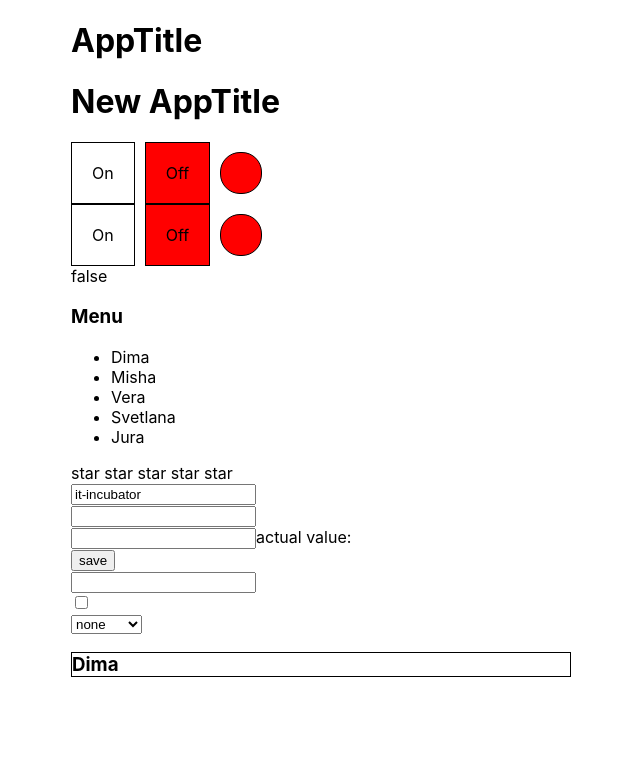
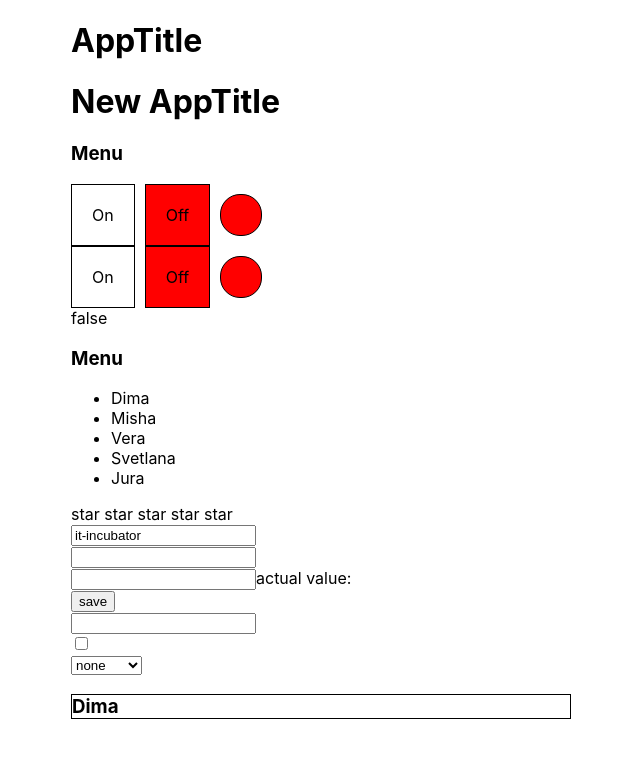
Before and after one commit to zanzipanziby/React-kabzda-kak-podrobno, a React (Create React App) app: page / in a window 1280 px wide. Shown: the top 758 px of the page, without its empty margins (319-959 px from the left). Built offline with nearby package versions, Linux system fonts and the light colour scheme.

Commit message:
useReducer

```diff
--- a/src/App.tsx
+++ b/src/App.tsx
@@ -26,7 +26,7 @@ function App() {
         <div className="App">
             <AppTitle title="AppTitle"/>
             <AppTitle title="New AppTitle"/>
-            {/*<UncontroledAccordion title={"Menu"}/>*/}
+            <UncontroledAccordion title={"Menu"}/>
             <OnOff on={on} setOn={setOn}/>
             <UncontroledOnOff setOn={setOn}/>{on.toString()}
 
--- a/src/components/UncontroledAccordion/UncontroledAccordion.tsx
+++ b/src/components/UncontroledAccordion/UncontroledAccordion.tsx
@@ -1,21 +1,42 @@
-import React, {useState} from "react";
+import React, {useReducer} from "react";
 
 
 type AccordionPropsType = {
     title: string
 }
 
+type ActionType = {
+    type: string
+}
+
+export type StateType = {
+    collapsed: boolean
+}
+
+export const reducer = (state: StateType, action: ActionType ): StateType => {
+
+    switch (action.type){
+        case 'CHANGE_COLLAPSED':
+
+            return {...state, collapsed:!state.collapsed}
+        default: return state
+    }
+}
+
 
 export const UncontroledAccordion = (props: AccordionPropsType) => {
-    const [collapsed, setCollapsed] = useState(true)
+    // const [collapsed, setCollapsed] = useState(true)
+    const [state, dispatchCollapsed] = useReducer(reducer,{collapsed: false})
     const changeCollapsed = () => {
-        setCollapsed(!collapsed)
+        // setCollapsed(!collapsed)
+        let action:ActionType = {type: 'CHANGE_COLLAPSED'}
+        dispatchCollapsed(action)
     }
 
         return (
             <div>
                 <AccordionTitle title={props.title} changeCollapsed={changeCollapsed}/>
-                {collapsed && <AccordionBody/>}
+                {state.collapsed && <AccordionBody/>}
             </div>
         )
 
```
Also changed, not shown: 2 other files (tests, documents, lock files or other folders).
